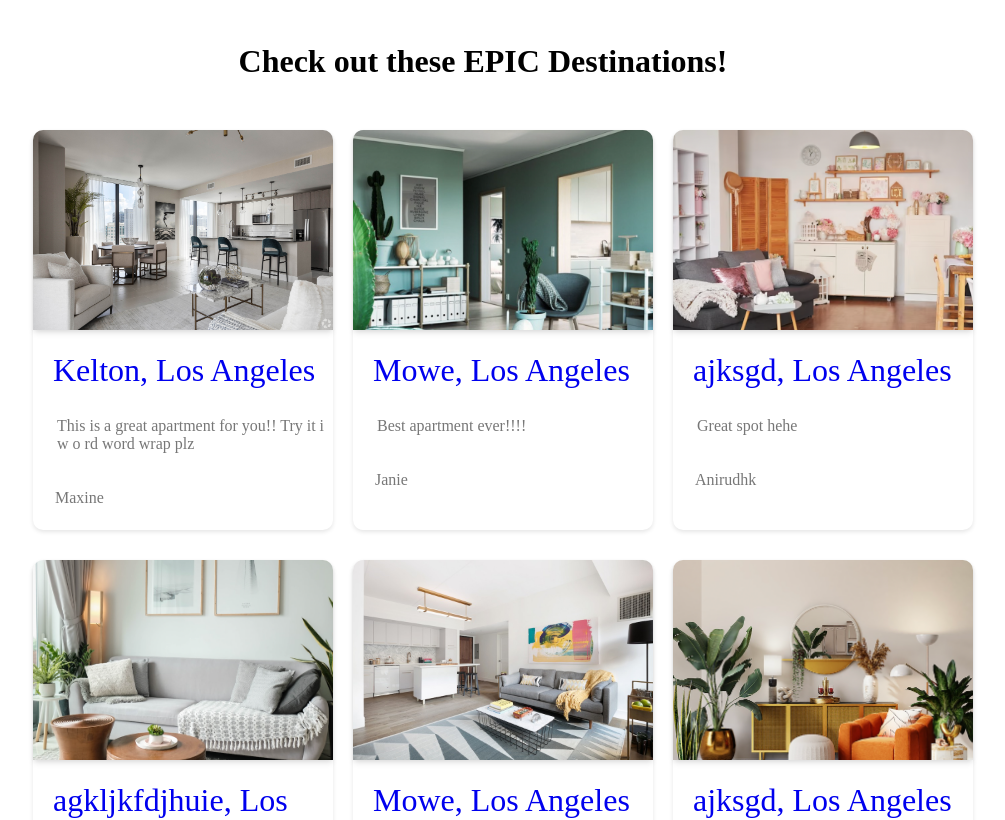
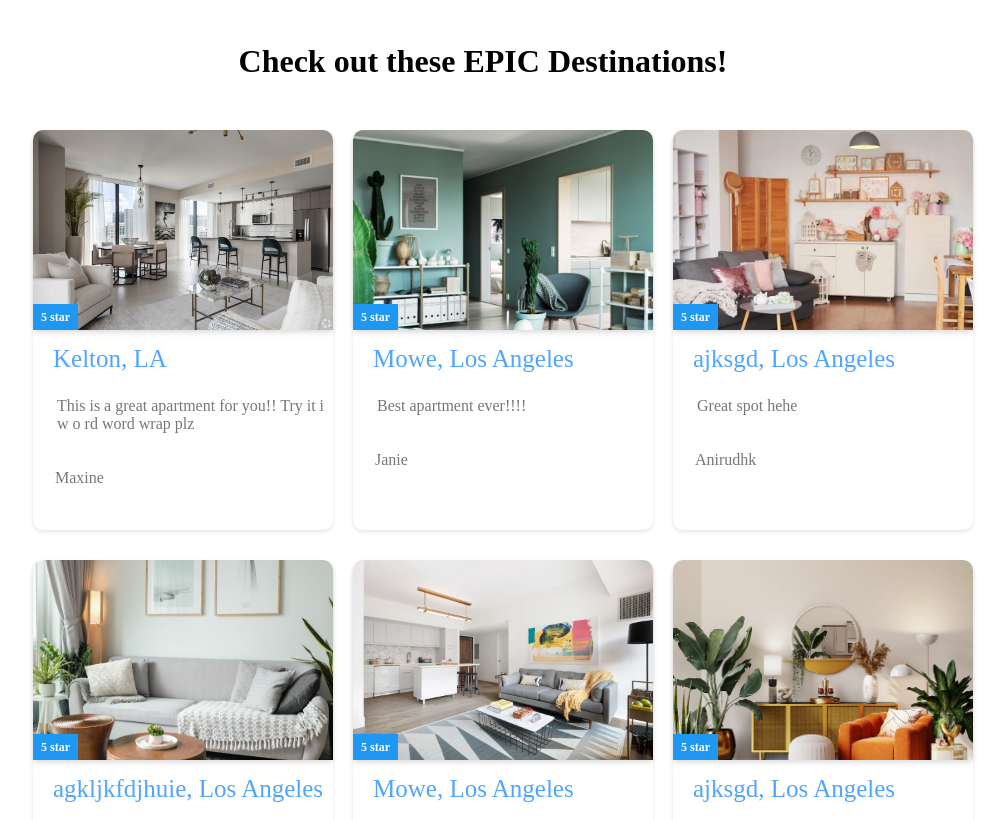
Before and after one commit to maxinewu5/bruinleasy, a React (Create React App) app in the folder client/: page /Home in a window 1280 px wide. Shown: the part 900-1720 px from the top of the page, without its empty margins (157-1162 px from the left). Built offline with nearby package versions, Linux system fonts and the light colour scheme.

Commit message:
Fix rating component
Fix rating component css so that it appears consistently on the lower bottom edge of the picture for each post.

```diff
--- a/client/src/App.jsx
+++ b/client/src/App.jsx
@@ -12,6 +12,7 @@ function App() {
       <Router>
         <Navbar />
         <Routes>
+          <Route path='/' element={<Home />} />
           <Route path='/Home' element={<Home />} />
           <Route path='/Explore' element={<Explore />} />
           <Route path = '/Login' element = {<Login />} />
--- a/client/src/components/CardItem.jsx
+++ b/client/src/components/CardItem.jsx
@@ -9,31 +9,32 @@ function CardItem(props) {
 
   return (
     <div className='card_item'>
+
       <div className='card_item_bckgrd'>
-        <div className='card_item_img'>
-          {/*image of apartment*/}
+        {/*image of apartment*/}
+        <Link className='card_item_img' href={props.post}>
           <img src={props.src}
           alt ={props.title}
           className='card_item_img_inside'/>
-          {/* <div className='cards_item_rating_box'> */}
-              <h5 className='cards_item_rating' data-category={props.rating}></h5>
-        {/* </div> */}
+        <h5 className='cards_item_rating' data-category={props.rating}></h5>
+        </Link>
+        {/*Heading, which displays the location of the apartment*/}
+        <div className='heading_post'>
+          <div className='card_header'>
+            {props.title}<i className='fa-regular fa-heart'/>
+          </div>
         </div>
-        <h1 className='heading_post'>
-        {/*Heading, which displays the location of the apartment*/}
-          <Link className='card_header' href={'/props/${props.slug}'}>
-            {props.title}
-          </Link>
-        </h1>
+
         <div className='card_body'>
           {/*This is the description of the apartment, short two
           to three lines*/}
           <p className='item_body'>{props.excerpt}</p>
           <div className='card_body_inside'>
             <p className='item_author_txt'>{props.author_name}</p>
-            {/* <div className='cards_heart' onClick={() => setLike((prevLike)=>
+            <div className='cards_heart' onClick={() => setLike((prevLike)=>
               !prevLike)}>{like ?
-            <div id='heart'></div> : '<3'}</div> */}
+            <i className='fa-regular fa-heart'/> :
+            <i className='fa-solid fa-heart'/>}</div>
           </div>
         </div>
       </div>
--- a/client/src/components/Cards.css
+++ b/client/src/components/Cards.css
@@ -65,17 +65,17 @@ h1 {
   transition-duration: 700ms;
   text-align: left;
   margin-left: 20px;
-  margin-bottom: 8px;
+  margin-top: 15px;
+  margin-bottom: 4px;
   cursor: pointer;
-  font-size: 2xl;
-  font-weight: 500;
-  /* color: #50A5FF; */
+  color: #50A5FF;
+  text-decoration: none;
 }
 
 .card_header {
-  text-decoration: none;
+  font-size: 25px;
+  font-weight: 500;
 }
-
 
 .heading_post:hover {
   color: #FFD77B;
@@ -149,24 +149,23 @@ h1 {
 
 /*for the rating inside the picture frame */
 .cards_item_rating_box {
-  padding: 20px;
+  padding: 20px 30px 30px;
   z-index: 1;
 }
 
 .cards_item_rating {
   position: absolute;
   width: 100%;
-  padding-top: 74.5%;
+  padding-top: 59.5%;
   overflow: hidden;
   z-index: 1;
 }
 
 .cards_item_rating::after {
-  z-index: 1;
   content: attr(data-category);
   position: absolute;
   bottom: 0;
-  margin-right: 10px;
+  margin-left: 0px;
   padding: 6px 8px;
   max-width: calc((100%) - 60px);
   font-size: 12px;
@@ -190,23 +189,4 @@ depending on size of screen using flexboxes */
 /*heart for like button*/
 .heart {
   position: absolute;
-  background-color: pink;
-  margin: auto;
-  top: 0;
-  right: 0;
-  left:0;
-  bottom:0;
-  height: 100px;
-  width: 100px;
-  transform: rotate(-45deg);
 }
-
-.heart::after {
-  background-color: pink;
-  content: "";
-  border-radius: 50%;
-  position: absolute;
-  height: 175px;
-  top: 0px;
-  left: 87.5px;
-}
--- a/client/src/components/Cards.jsx
+++ b/client/src/components/Cards.jsx
@@ -12,7 +12,7 @@ function Cards() {
           <ul className='cards__items'>
             <CardItem
                 src={process.env.PUBLIC_URL + './images/apartment.jpeg'}
-                title='Kelton, Los Angeles'
+                title='Kelton, LA'
                 author_name='Maxine'
                 author_photo={process.env.PUBLIC_URL + './images/apartment.jpeg'}
                 excerpt='This is a great apartment for you!! Try it i w o rd word wrap plz'
--- a/client/src/components/pages/Explore.jsx
+++ b/client/src/components/pages/Explore.jsx
@@ -6,7 +6,7 @@ import Cards from '../Cards';
 function Explore() {
   return (
     <>
-      <h1>Home</h1>
+      <h1>Explore</h1>
       <Cards />
     </>
   );
```
